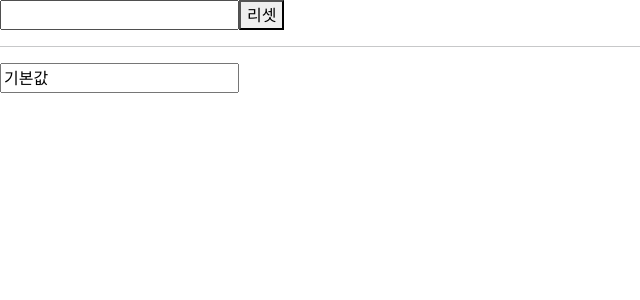
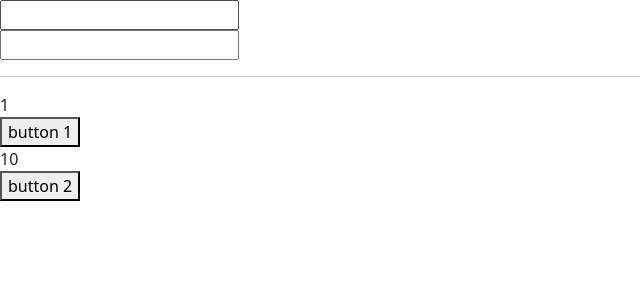
Before and after one commit to yumin359/react, a React (Vite) app: page / in a window 1280 px wide. Shown: the top 300 px of the page, without its empty margins (0-640 px from the left). Built offline with nearby package versions, Linux system fonts and the light colour scheme.

Commit message:
0702 한 컴포넌트에 여러 상태가 있을 수 있음

```diff
--- /dev/null
+++ b/src/App26.jsx
@@ -0,0 +1,58 @@
+import React, { useState } from "react";
+
+function MyComp1() {
+  const [num1, setNum1] = useState(1);
+  const [num2, setNum2] = useState(10);
+  console.log(num1, num2);
+  return (
+    <div>
+      {/*div*2>div+button*/}
+      <div>
+        <div>{num1}</div>
+        <button onClick={() => setNum1(num1 + 1)}>button 1</button>
+      </div>
+      <div>
+        <div>{num2}</div>
+        <button onClick={() => setNum2(num2 - 1)}>button 2</button>
+      </div>
+    </div>
+  );
+}
+
+function MyComp2() {
+  // 연습
+  // 각 인풋에 입력한 값으로 변경되도록 코드 작성
+  const [input1, setInput1] = useState("");
+  const [input2, setInput2] = useState("");
+  return (
+    <div>
+      {/*div*2>input[value=""]*/}
+      <div>
+        <input
+          type="text"
+          value={input1}
+          onChange={(e) => setInput1(e.target.value)}
+        />
+      </div>
+      <div>
+        <input
+          type="text"
+          value={input2}
+          onChange={(e) => setInput2(e.target.value)}
+        />
+      </div>
+    </div>
+  );
+}
+
+function App26(props) {
+  return (
+    <div>
+      <MyComp2 />
+      <hr />
+      <MyComp1 />
+    </div>
+  );
+}
+
+export default App26;
--- a/src/main.jsx
+++ b/src/main.jsx
@@ -1,12 +1,12 @@
 import { StrictMode } from "react";
 import { createRoot } from "react-dom/client";
 import "bootstrap/dist/css/bootstrap.min.css";
-import App25 from "./App25.jsx";
+import App26 from "./App26.jsx";
 
 createRoot(document.getElementById("root")).render(
   <StrictMode>
     <>
-      <App25 />
+      <App26 />
     </>
   </StrictMode>,
 );
```
